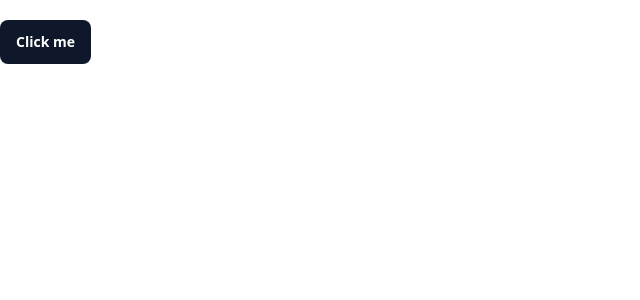
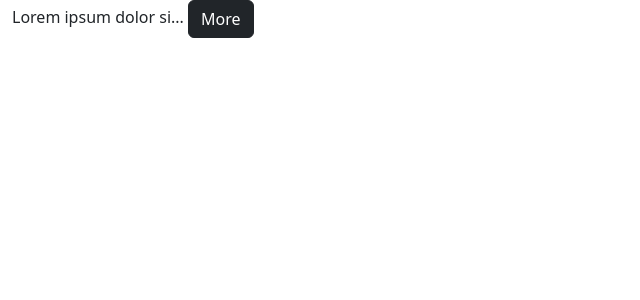
Before and after one commit to HusanboyZafarov/React-TypeScript, a React (Vite) app: page / in a window 1280 px wide. Shown: the top 300 px of the page, without its empty margins (0-640 px from the left). Built offline with nearby package versions, Linux system fonts and the light colour scheme.

Commit message:
Starting: forms

```diff
--- a/src/App.tsx
+++ b/src/App.tsx
@@ -1,12 +1,13 @@
-import Button from "./components/Button/Button";
-import Alert from "./components/Alert";
-import ListGroup from "./components/ListGroup";
-import Like from "./components/Like";
-import { useState } from "react";
-import Form from "./components/Form";
-import { produce } from "immer";
-import Cart from "./components/Cart";
-import Navbar from "./components/Navbar";
+import Button from './components/Button/Button';
+import Alert from './components/Alert';
+import ListGroup from './components/ListGroup';
+import Like from './components/Like';
+import { useState } from 'react';
+import Form from './components/Form';
+import { produce } from 'immer';
+import Cart from './components/Cart';
+import Navbar from './components/Navbar';
+import ExpandableText from './components/ExpandableText';
 
 function App() {
   // type ColorType =
@@ -62,27 +63,27 @@ function App() {
   // },
   // });
 
-  const [cart, setCart] = useState({
-    discount: 0.1,
-    items: [
-      { id: 1, title: "Product 1", quantity: 1 },
-      { id: 2, title: "Product 1", quantity: 1 },
-    ],
-  });
+  // const [cart, setCart] = useState({
+  //   discount: 0.1,
+  //   items: [
+  //     { id: 1, title: "Product 1", quantity: 1 },
+  //     { id: 2, title: "Product 1", quantity: 1 },
+  //   ],
+  // });
 
-  const handleUpdate = () => {
-    // setGame({ ...game, player: { ...game.player, name: "Bob" } });
-    // setPizza({ ...pizza, toppings: [...pizza.toppings, "Sausage"] });
-    setCart({
-      ...cart,
-      items: cart.items.map((item) =>
-        item.id === 1 ? { ...item, quantity: 2 } : item
-      ),
-    });
-  };
+  // const handleUpdate = () => {
+  // setGame({ ...game, player: { ...game.player, name: "Bob" } });
+  // setPizza({ ...pizza, toppings: [...pizza.toppings, "Sausage"] });
+  // setCart({
+  //   ...cart,
+  //   items: cart.items.map((item) =>
+  //     item.id === 1 ? { ...item, quantity: 2 } : item
+  //   ),
+  // });
+  // };
 
   return (
-    <div className="container py-5">
+    <div className='container-fluid'>
       {/* {alertVisible && (
         <Alert onChangeVisible={handleAlertVisible} color={color}>
           The message is here
@@ -116,9 +117,23 @@ function App() {
       {/* <Navbar cartItemsCount={cartItems.length} /> */}
       {/* <Cart onClear={handleClear} cartItems={cartItems} /> */}
 
-      <button className="inline-flex justify-center rounded-lg text-sm font-semibold py-3 px-4 bg-slate-900 text-white hover:bg-slate-700 ">
+      {/* <button className="inline-flex justify-center rounded-lg text-sm font-semibold py-3 px-4 bg-slate-900 text-white hover:bg-slate-700 ">
         Click me
-      </button>
+      </button> */}
+
+      <ExpandableText maxChars={20}>
+        Lorem ipsum dolor sit, amet consectetur adipisicing elit. Iste, at neque
+        ad magnam praesentium libero adipisci nesciunt voluptatibus! Suscipit
+        pariatur illum eius ut dolorum excepturi quibusdam, nostrum aut in
+        architecto facere quo ducimus deleniti soluta sed doloremque consectetur
+        reiciendis aliquam dolorem, exercitationem esse reprehenderit. Modi
+        magni quia alias, aliquid obcaecati omnis dolore mollitia ullam quae non
+        saepe quam harum reprehenderit unde ipsam eaque? Quis dolorum tenetur
+        maiores possimus doloremque placeat cumque est maxime nostrum iure in
+        blanditiis sint, cum consectetur excepturi aliquid. Corrupti voluptas
+        atque minus quisquam accusamus alias aut quos animi. Repellat nobis
+        doloribus, voluptatum sint dignissimos facilis nulla.
+      </ExpandableText>
     </div>
   );
 }
--- /dev/null
+++ b/src/components/ExpandableText.tsx
@@ -0,0 +1,28 @@
+import React, { useState } from 'react';
+
+interface Props {
+  children: string;
+  maxChars?: number;
+}
+
+const ExpandableText = ({ children, maxChars = 100 }: Props) => {
+  const [isExpanded, setExpanded] = useState(false);
+  if (children.length <= maxChars) return <p>{children}</p>;
+  const text = isExpanded ? children : children.substring(0, maxChars);
+
+  return (
+    <div>
+      {text}...{' '}
+      <button
+        className='btn btn-dark'
+        onClick={() => {
+          setExpanded(!isExpanded);
+        }}
+      >
+        {isExpanded ? 'Less' : 'More'}
+      </button>
+    </div>
+  );
+};
+
+export default ExpandableText;
--- a/src/main.tsx
+++ b/src/main.tsx
@@ -1,7 +1,8 @@
 import React from 'react';
 import ReactDOM from 'react-dom/client';
 import App from './App';
-
+import 'bootstrap/dist/css/bootstrap.css';
+import 'bootstrap/dist/js/bootstrap.js';
 
 ReactDOM.createRoot(document.getElementById('root') as HTMLElement).render(
   <React.StrictMode>
```
